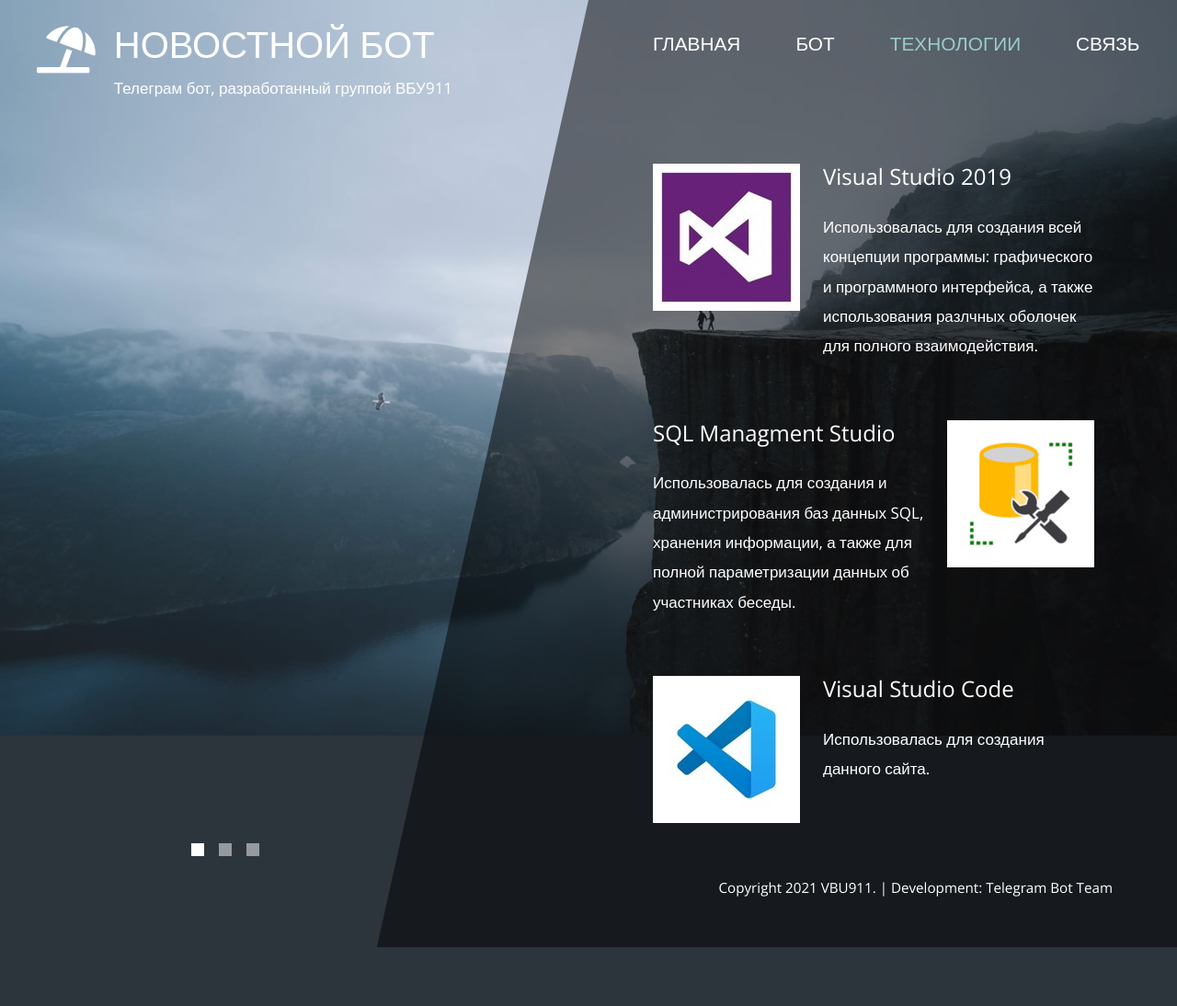
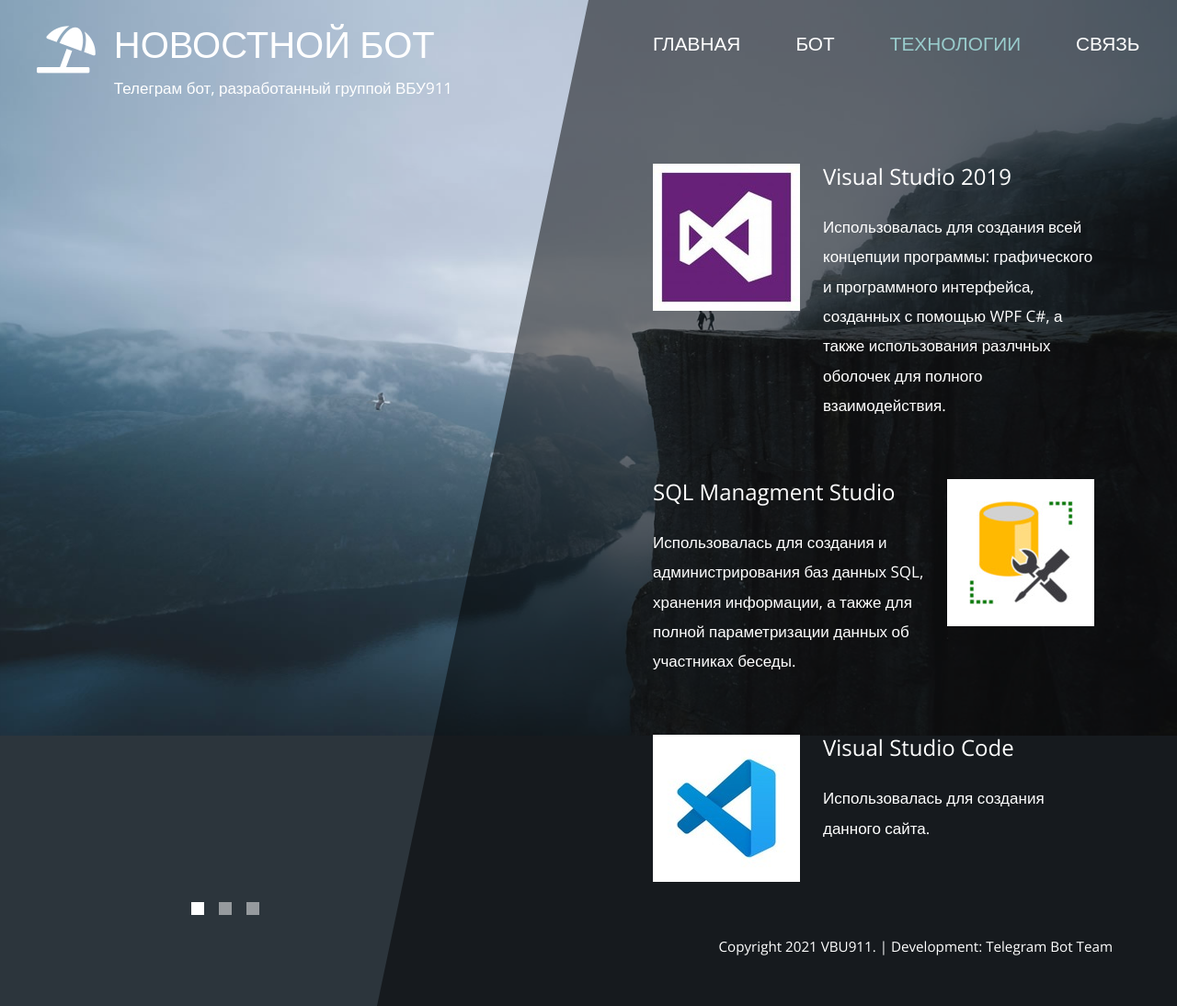
Before and after one commit to TelegramBotTeam/Telegram_Bot_Website, a plain HTML site: page services.html in a window 1280 px wide. Shown: the whole page at 92% size. Before the commit the page ends 1030 px from the top, so only its background shows below. Drawn offline with nearby package versions, Linux system fonts and the light colour scheme.

Commit message:
Update services.html

```diff
--- a/services.html
+++ b/services.html
@@ -61,7 +61,7 @@
                             <img src="img/vs-logo.jpg" alt="Image" class="tm-service-img">
                             <div class="media-body tm-service-text">
                                 <h2 class="mb-4 tm-content-title">Visual Studio 2019</h2>
-                                <p>Использовалась для создания всей концепции программы: графического и программного интерфейса, а также использования разлчных оболочек для полного взаимодействия.</p>
+                                <p>Использовалась для создания всей концепции программы: графического и программного интерфейса, созданных с помощью WPF C#, а также использования разлчных оболочек для полного взаимодействия.</p>
                             </div>
                         </div>
                         <div class="media my-3 mb-5 tm-service-media">
```
